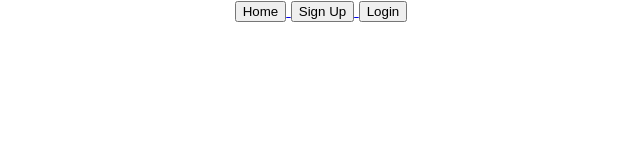
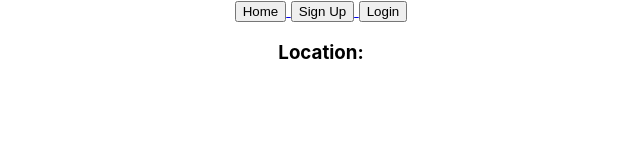
Before and after one commit to Aix-cubana-app/aix-cubana-client-, a React (Create React App) app: page /booking/details/1 in a window 1280 px wide. Before the commit this address had no page. Shown: the top 160 px of the page, without its empty margins (319-959 px from the left). Built offline with nearby package versions, Linux system fonts and the light colour scheme; no server answers.

Commit message:
Booking deatils functionality added

```diff
--- a/src/App.js
+++ b/src/App.js
@@ -13,6 +13,7 @@ import Home from "./components/Home";
 import TeacherBookings from "./components/TeacherBookings";
 import IsTeacher from "./components/isTeacher";
 import CreateBooking from "./components/CreateBooking";
+import BookingDetails from "./components/BookingDetails";
 const API_URL = "http://localhost:5005";
 
 function App() {
@@ -39,7 +40,7 @@ function App() {
 
 
 
-  console.log("HERE bookings on App.js" + bookings);
+
 
   return (
     <div className="App">
@@ -94,6 +95,9 @@ function App() {
             </IsPrivate>
           }
         />
+
+        <Route path="/booking/details/:id" element={<BookingDetails />} />
+
       </Routes>
     </div>
   );
--- /dev/null
+++ b/src/components/BookingDetails.js
@@ -0,0 +1,45 @@
+import axios from "axios";
+import { useEffect } from "react";
+import { useState } from "react";
+import { useParams } from "react-router-dom";
+
+
+
+function BookingDetails(){
+
+    const storedToken = localStorage.getItem("authToken");
+
+    const { id } = useParams();
+
+    const [details, setDetails] = useState({});
+
+    useEffect( () => {
+        getBookingDetails(storedToken);
+
+    }, [id] )
+
+    const getBookingDetails = (token) => {
+
+        axios.get(process.env.REACT_APP_API_URL + "/api/booking/details/" + id, { headers: { Authorization: `Bearer ${token}` } } )
+        .then((BookingDetails) => {
+            setDetails(BookingDetails.data)
+        })
+        .catch((err) => console.log("Problem getting the Booking from database" + err)
+      );
+
+    }
+
+
+
+
+
+    return(
+        <div className="container">
+            <h3>Location: {details.location}</h3>
+        </div>
+
+    )
+
+}
+
+export default BookingDetails;
--- a/src/components/UserBookings.js
+++ b/src/components/UserBookings.js
@@ -1,5 +1,6 @@
 
 import { useEffect } from "react";
+import { Link } from "react-router-dom";
 
 
 
@@ -24,12 +25,14 @@ function UserBookings({ bookings, updateBookings }){
         ?
         <div>
         {bookings.map( (booking) => {
+
+
             return(
                 <div>
                 <p>{booking.location}</p>
                 <p>{booking.date} </p>
-                <p>{booking.service.title} </p>
                 <p>{booking.description} </p>
+                <Link to={`/booking/details/${booking._id}`}>More details</Link>
 
 
                 </div>
```
Also changed, not shown: 1 other file (tests, documents, lock files or other folders).
